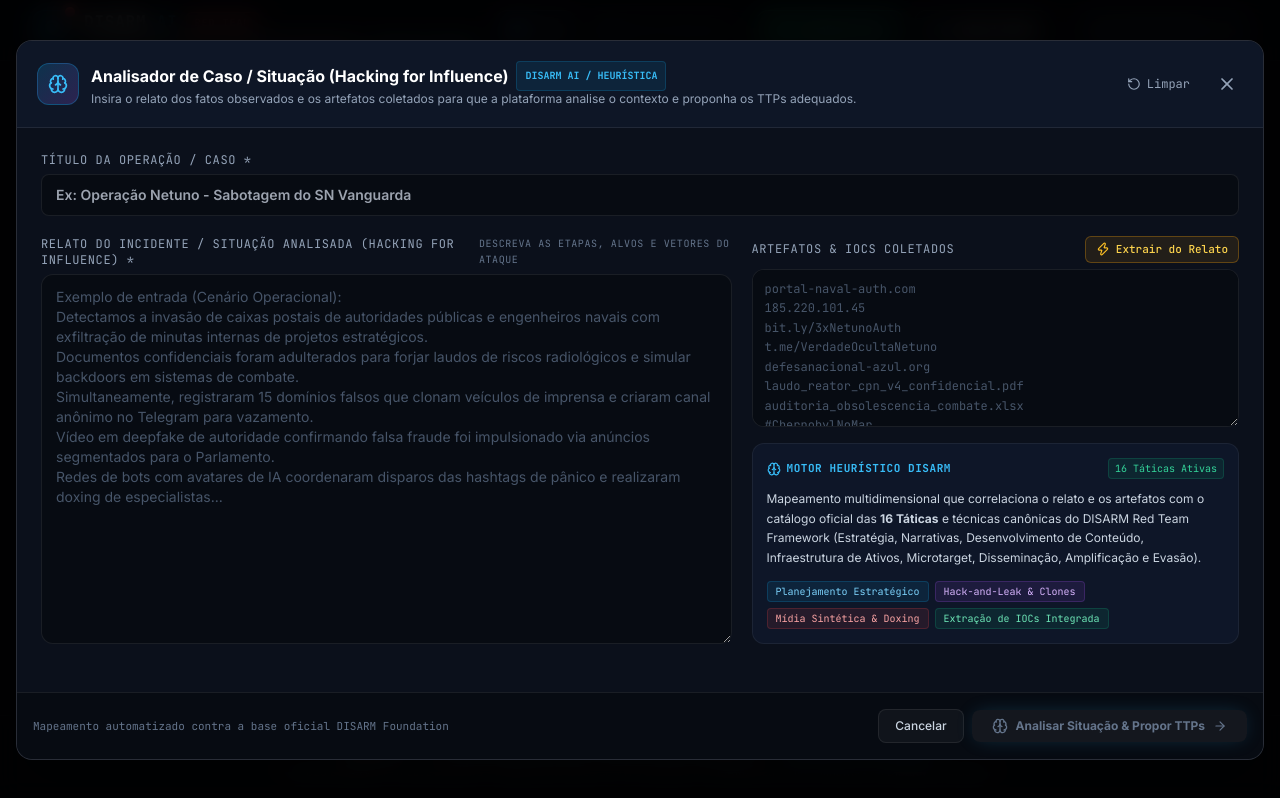
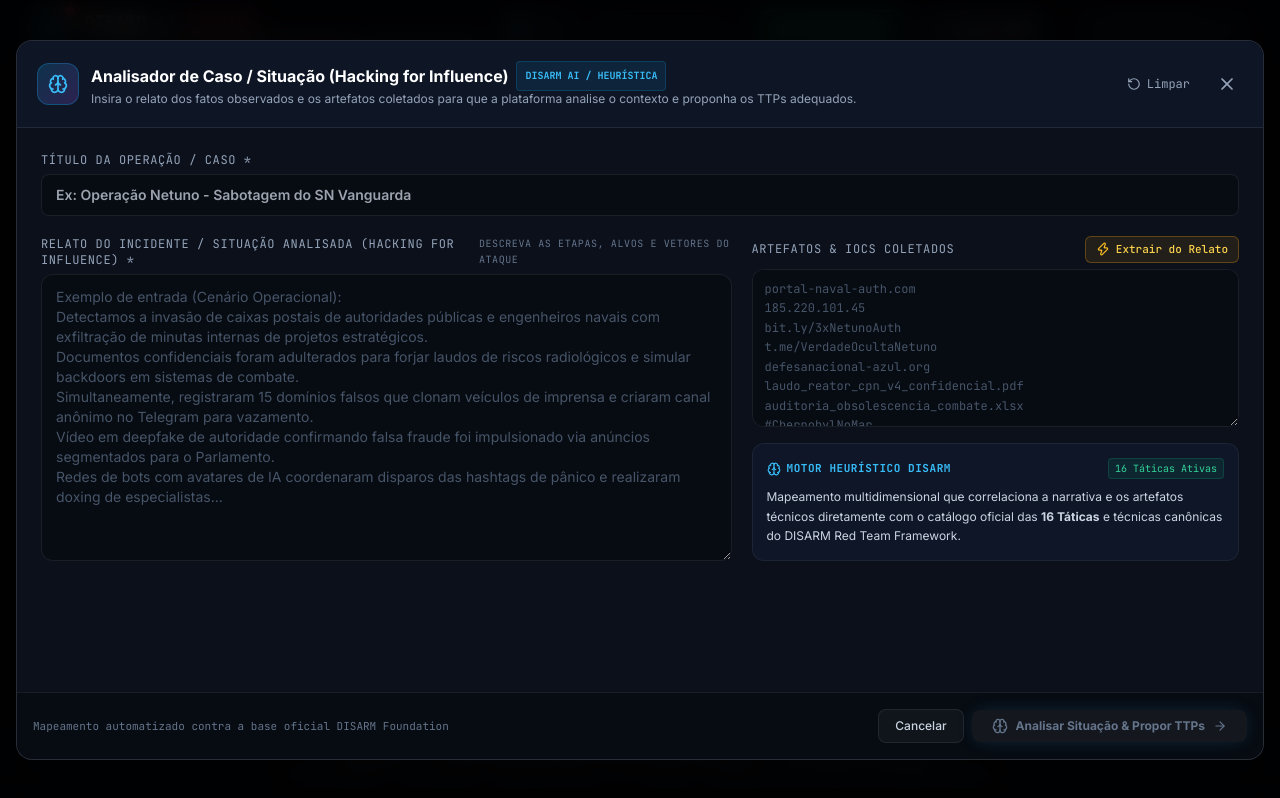
Before and after one commit to cybersailor-war/disarm-threat-dashboard, a React (Vite) app: page / in a window 1280 px wide. Both pictures are taken after a click on the button "Analisar Caso". Built offline with nearby package versions, Linux system fonts and the light colour scheme.

Commit message:
refactor(ui): remover tags decorativas e simplificar texto de escopo das 16 taticas DISARM

```diff
--- a/src/components/HackingForInfluenceAnalyzerModal.tsx
+++ b/src/components/HackingForInfluenceAnalyzerModal.tsx
@@ -609,7 +609,7 @@
                 </div>
 
                 {/* Scope & Framework Coverage Card */}
-                <div className="p-3.5 rounded-xl bg-[#0e1628] border border-white/[0.06] space-y-2.5">
+                <div className="p-3.5 rounded-xl bg-[#0e1628] border border-white/[0.06] space-y-2">
                   <div className="flex items-center justify-between">
                     <span className="text-[11px] font-mono text-sky-400 font-bold uppercase tracking-wider flex items-center gap-1.5">
                       <Brain className="w-3.5 h-3.5" />
@@ -621,23 +621,8 @@
                   </div>
 
                   <p className="text-xs text-slate-300 font-sans leading-relaxed">
-                    Mapeamento multidimensional que correlaciona o relato e os artefatos com o catálogo oficial das <strong>16 Táticas</strong> e técnicas canônicas do DISARM Red Team Framework (Estratégia, Narrativas, Desenvolvimento de Conteúdo, Infraestrutura de Ativos, Microtarget, Disseminação, Amplificação e Evasão).
+                    Mapeamento multidimensional que correlaciona a narrativa e os artefatos técnicos diretamente com o catálogo oficial das <strong>16 Táticas</strong> e técnicas canônicas do DISARM Red Team Framework.
                   </p>
-
-                  <div className="pt-1 flex flex-wrap items-center gap-1.5 text-[10px] font-mono">
-                    <span className="px-2 py-0.5 rounded bg-sky-500/10 border border-sky-500/20 text-sky-300">
-                      Planejamento Estratégico
-                    </span>
-                    <span className="px-2 py-0.5 rounded bg-purple-500/10 border border-purple-500/20 text-purple-300">
-                      Hack-and-Leak &amp; Clones
-                    </span>
-                    <span className="px-2 py-0.5 rounded bg-red-500/10 border border-red-500/20 text-red-300">
-                      Mídia Sintética &amp; Doxing
-                    </span>
-                    <span className="px-2 py-0.5 rounded bg-emerald-500/10 border border-emerald-500/20 text-emerald-300">
-                      Extração de IOCs Integrada
-                    </span>
-                  </div>
                 </div>
               </div>
             </div>
```
